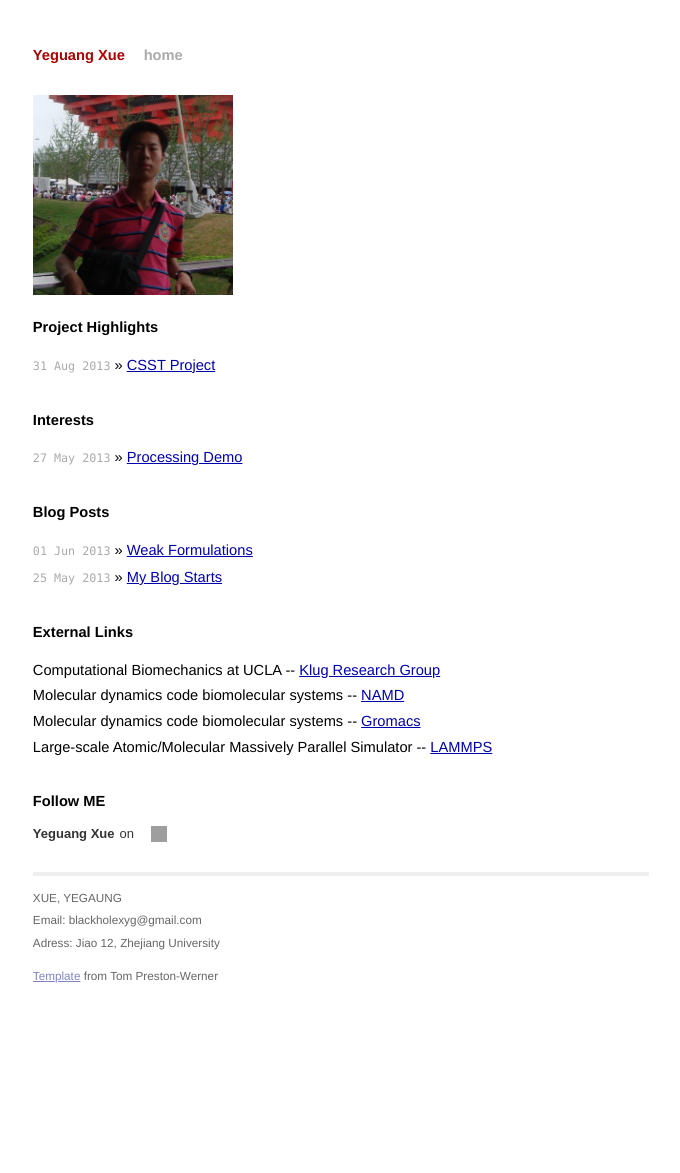
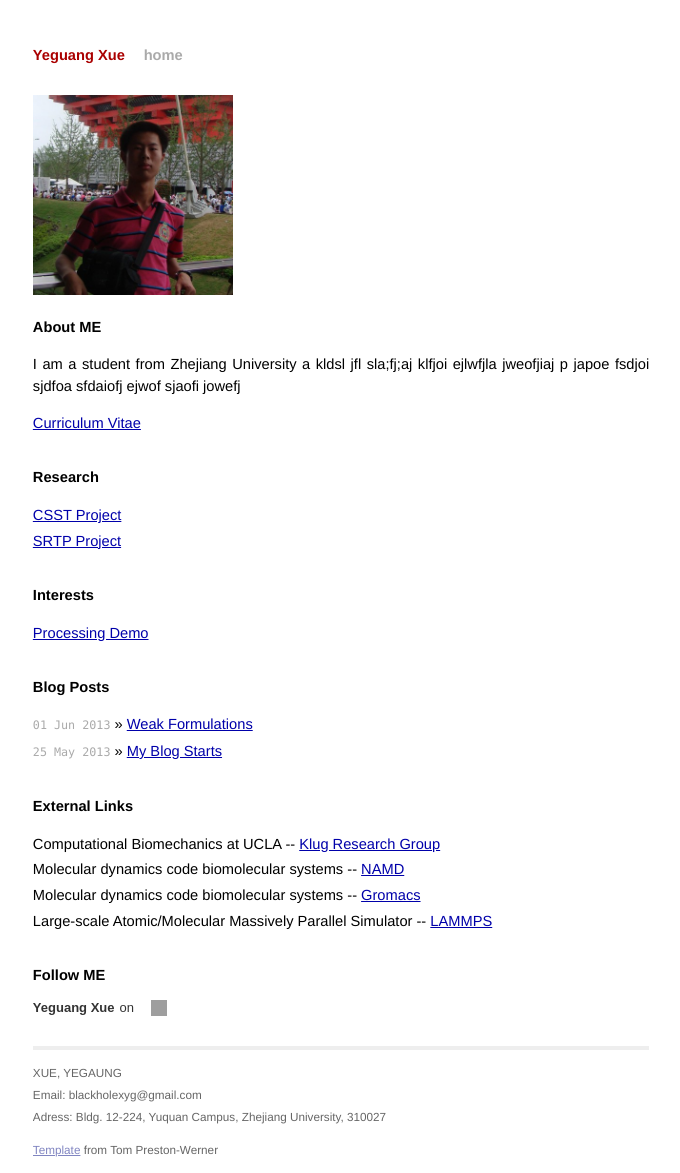
Before and after one commit to yeguang-xue/yeguang-xue.github.io, a Jekyll site: the page built from index.html, in a window 1280 px wide. Shown: the whole page, without its empty margins (299-979 px from the left). Built offline with Jekyll 4.4.1, drawn with Linux system fonts in a browser that asks for light colours; Markdown is read by kramdown in place of the engine named in the settings; before the commit the page ends 999 px from its top, so only the background shows below that; grey boxes are pictures that could not be loaded.

Commit message:
structure change

```diff
--- a/_layouts/default.html
+++ b/_layouts/default.html
@@ -46,7 +46,7 @@ var WRInitTime=(new Date()).getTime();
       <p>
         XUE, YEGAUNG <br />
         Email: blackholexyg@gmail.com <br />
-        Adress: Jiao 12, Zhejiang University <br />
+        Adress: Bldg. 12-224, Yuquan Campus, Zhejiang University, 310027 <br />
       </p>
 
       <p>
--- a/index.html
+++ b/index.html
@@ -13,14 +13,26 @@ title: Yeguang Xue's Page
 <!Main Frame>
 <div id="home">
 
-  <h1>Project Highlights</h1>
+  <h1>About ME</h1>
   <ul class="posts">
-	<li><span>31 Aug 2013</span> &raquo; <a href="/highlights/csst.html">CSST Project</a></li>
+
+    <p>
+I am a student from Zhejiang University a kldsl jfl sla;fj;aj klfjoi ejlwfjla jweofjiaj p japoe fsdjoi sjdfoa sfdaiofj ejwof sjaofi jowefj
+    </p>
+
+    <li><a href="https://www.dropbox.com/s/wmlvdw6x9canys8/Yeguang_Xue_CV.pdf">Curriculum Vitae</a></li>
+  </ul>
+
+
+  <h1>Research</h1>
+  <ul class="posts">
+	<li><a href="/research/csst.html">CSST Project</a></li>
+	<li><a href="/research/srtp.html">SRTP Project</a></li>
   </ul>
 
   <h1>Interests</h1>
   <ul class="posts">
-	<li><span>27 May 2013</span> &raquo; <a href="/interests/processing_demo.html">Processing Demo</a></li>
+	<li><a href="/interests/processing_demo.html">Processing Demo</a></li>
   </ul>
 
   <h1>Blog Posts</h1>
--- a/highlights/csst.html
+++ b/research/srtp.html
@@ -1,6 +1,6 @@
 ---
-layout: highlight
-title: CSST Summer Project Summary
+layout: empty
+title: SRTP Project Summary
 ---
 
 <!DOCTYPE html>
@@ -9,7 +9,7 @@ title: CSST Summer Project Summary
 </head>
 
 <body>
-<h1>CSST Summer Project Summary</h1>
+<h1>SRTP Project: Study Mechanical and Thermodynamic Properties of Graphene based Structure</h1>
 
 <p>
   <h2>Research Plan</h2>
```
Also changed, not shown: research/csst.html (added, +28 -0 lines), _layouts/empty.html (renamed from _layouts/highlight.html).
